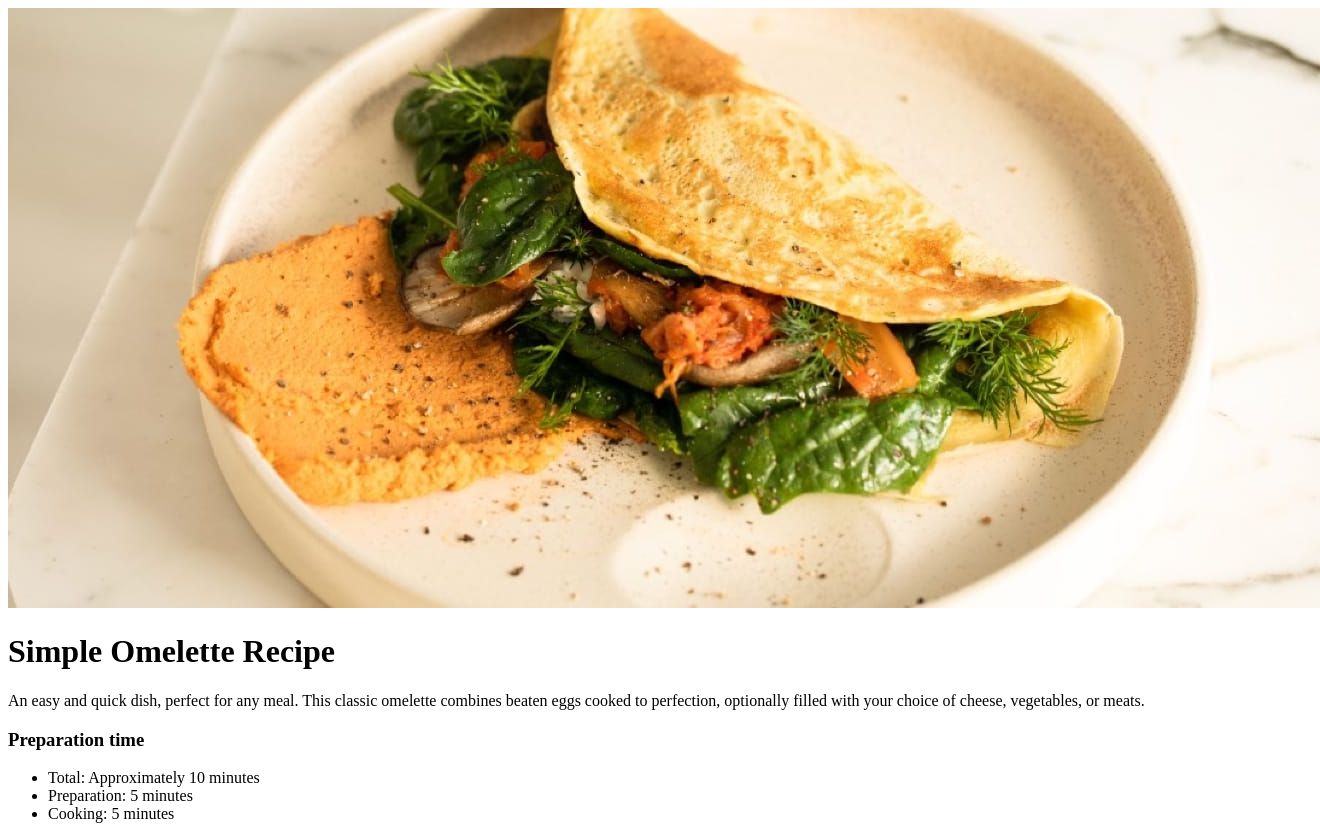
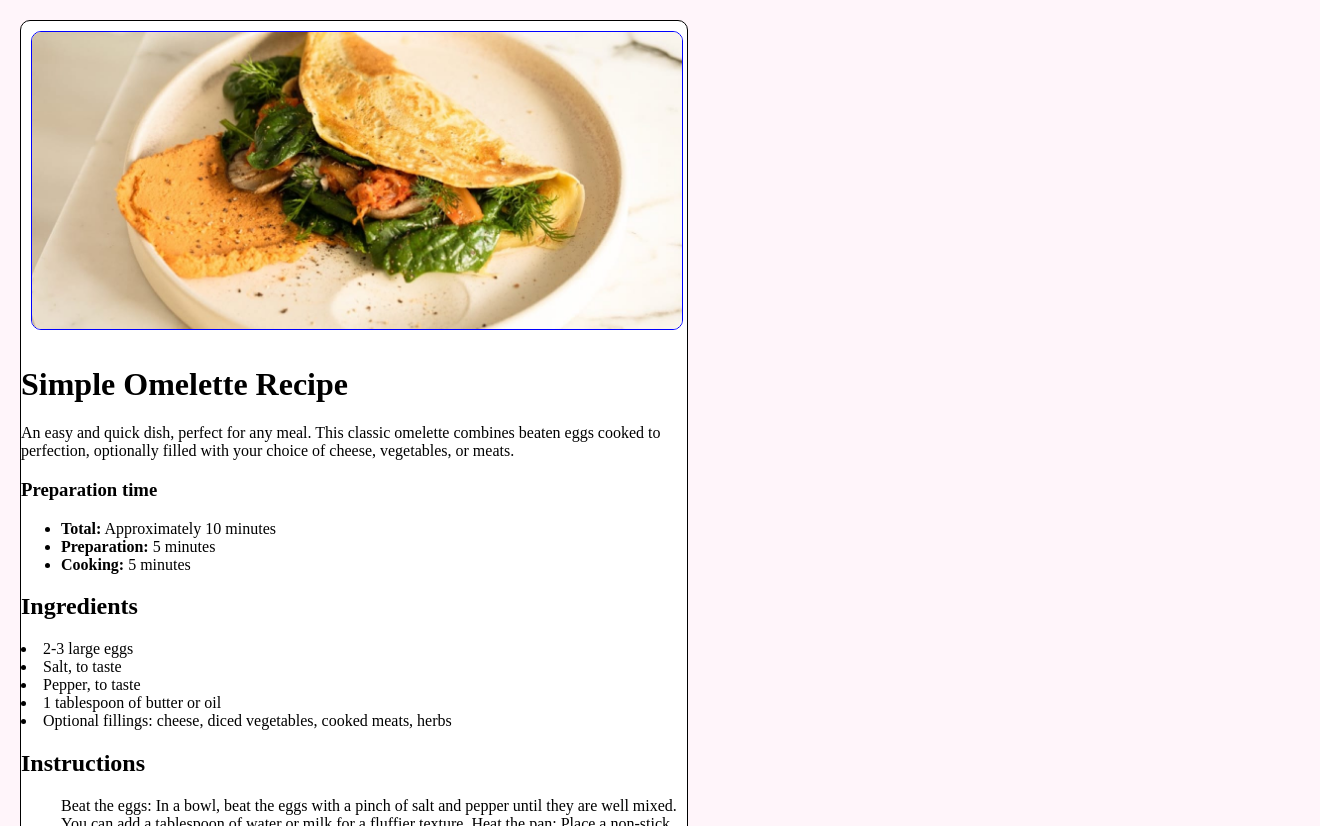
Before and after one commit to Diegoswebdev/fonte-end-mentor, a plain HTML site: page recipe-page-main/index.html in a window 1280 px wide. Shown: the top 826 px of the page, 1320 px wide, since content can reach past the window. Drawn offline with Linux system fonts and the light colour scheme.

Commit message:
recomecando projeto

```diff
--- a/recipe-page-main/index.html
+++ b/recipe-page-main/index.html
@@ -5,6 +5,7 @@
   <meta name="viewport" content="width=device-width, initial-scale=1.0"> <!-- displays site properly based on user's device -->
 
   <link rel="icon" type="image/png" href="assets/images/favicon-32x32.png">
+  <link rel="stylesheet" href="style.css">
 
   <title>Simples Omelette Recipe</title>
 
@@ -22,9 +23,9 @@
     </p>
     <h3>Preparation time</h3>
     <ul>
-      <li>Total: Approximately 10 minutes</li>
-      <li>Preparation: 5 minutes</li>
-      <li>Cooking: 5 minutes</li>
+      <li><strong>Total:</strong> Approximately 10 minutes</li>
+      <li><strong>Preparation:</strong> 5 minutes</li>
+      <li><strong>Cooking:</strong> 5 minutes</li>
     </ul>
     <h2>Ingredients</h2>
     <li>2-3 large eggs</li>
--- a/recipe-page-main/style.css
+++ b/recipe-page-main/style.css
@@ -0,0 +1,42 @@
+@charset "utf-8";
+@import url('https://fonts.googleapis.com/css2?family=Young+Serif&display=swap');
+@import url('https://fonts.googleapis.com/css2?family=Outfit:wght@100..900&display=swap');
+
+/*
+- White: hsl(0, 0%, 100%)
+- Rose White: hsl(330, 100%, 98%)
+- Eggshell: hsl(30, 54%, 90%)
+- Light Grey: hsl(30, 18%, 87%)
+- Wenge Brown: hsl(30, 10%, 34%)
+- Dark Charcoal: hsl(24, 5%, 18%)
+*/
+
+
+body{
+    background-color: hsl(330, 100%, 98%);
+    position: absolute;
+    height: 100vh;
+    border-radius: 10px;
+    margin: 10px;
+    padding: 10px;
+
+}
+
+main{
+    background-color: hsl(0, 0%, 100%);
+    position: relative;
+    border-radius: 10px;
+    border: 1px solid black;
+    width: 666px;
+
+    mr
+}
+
+img{
+    width: 650px;
+    border-radius: 10px;
+    border: 1px solid blue;
+    margin:10px;
+
+
+}
```
